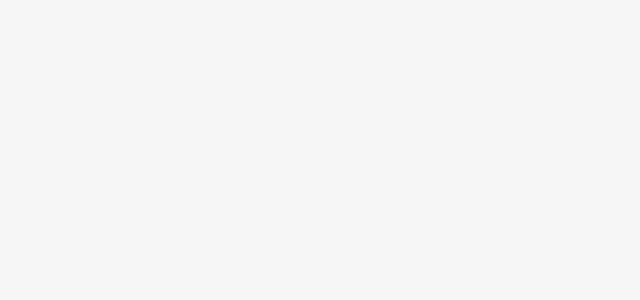
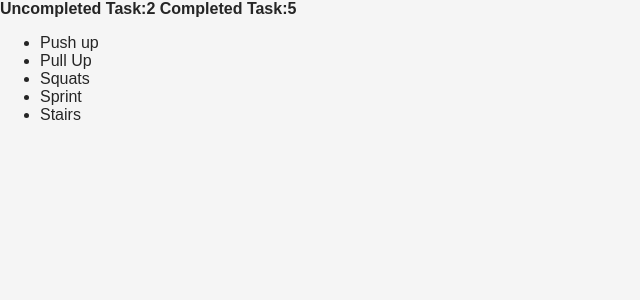
Before and after one commit to hemant-suryawanshi/Test-Masai-Fw15_094, a React (Create React App) app: page / in a window 1280 px wide. Shown: the top 300 px of the page, without its empty margins (0-640 px from the left). Built offline with nearby package versions, Linux system fonts and the light colour scheme.

Commit message:
two Componant Complted
todo Body and Headers Complted

```diff
--- a/src/App.js
+++ b/src/App.js
@@ -1,6 +1,11 @@
 import React from "react";
+import TaskApp from "./components/TaskApp";
 function App() {
-  return <div>{/* Code Here */}</div>;
+  return (
+    <div>
+      <TaskApp />
+    </div>
+  );
 }
 
 export default App;
--- a/src/components/TaskApp.jsx
+++ b/src/components/TaskApp.jsx
@@ -1,17 +1,51 @@
 import React from "react";
+import { useState } from "react";
 
 import styles from "./taskApp.module.css";
 
 import { TaskHeader } from "./TaskHeader";
+import Tasks from "./Tasks/Tasks";
 
 const TaskApp = () => {
+  const [data, setData] = useState([
+    {
+      id: 1,
+      text: "Push up",
+      done: true,
+      count: 2,
+    },
+    {
+      id: 2,
+      text: "Pull Up",
+      done: true,
+      count: 3,
+    },
+    {
+      id: 3,
+      text: "Squats",
+      done: false,
+      count: 1,
+    },
+    {
+      id: 4,
+      text: "Sprint",
+      done: false,
+      count: 5,
+    },
+    {
+      id: 5,
+      text: "Stairs",
+      done: false,
+      count: 200,
+    },
+  ]);
   // NOTE: do not delete `data-testid` key value pair
   return (
     <div data-testid="task-app" className={styles.taskApp}>
       {/* Header */}
-      <TaskHeader />
+      <TaskHeader data={data} />
       {/* Add Task */}
-      {/* Tasks */}
+      <Tasks data={data}/>
     </div>
   );
 };
--- a/src/components/TaskHeader/TaskHeader.jsx
+++ b/src/components/TaskHeader/TaskHeader.jsx
@@ -1,16 +1,17 @@
 import React from "react";
 import styles from "./taskHeader.module.css";
 
-const TaskHeader = () => {
+const TaskHeader = ({ data }) => {
   // sample values to be replaced
-  let totalTask = 0;
-  let unCompletedTask = 0;
+  let totalTask = data.length;
+  let unCompletedTask = data.filter((ele) => ele.done == true);
 
-  // NOTE: do not delete `data-testid` key value pair
   return (
     <div data-testid="task-header" className={styles.taskHeader}>
-      <b data-testid="header-remaining-task">{unCompletedTask}</b>
-      <b data-testid="header-total-task">{totalTask}</b>
+      <b data-testid="header-remaining-task">
+        Uncompleted Task:{unCompletedTask.length}
+      </b>
+      <b data-testid="header-total-task"> Completed Task:{totalTask}</b>
     </div>
   );
 };
--- a/src/components/Tasks/Tasks.jsx
+++ b/src/components/Tasks/Tasks.jsx
@@ -1,16 +1,23 @@
 import React from "react";
 import styles from "./tasks.module.css";
 
-const Tasks = () => {
+const Tasks = ({ data }) => {
   // NOTE: do not delete `data-testid` key value pair
+  // console.log(data);
+
   return (
     <>
-      <ul data-testid="tasks" className={styles.tasks}>
-        {/* Task List */}
-      </ul>
-      <div data-testid="tasks-empty" className={styles.empty}>
-        {/* Show when No Tasks are present */}
-      </div>
+      {data.length != 0 ? (
+        <ul data-testid="tasks" className={styles.tasks}>
+          {data.map((ele) => (
+            <li key={ele.id}>{ele.text}</li>
+          ))}
+        </ul>
+      ) : (
+        <div data-testid="tasks-empty" className={styles.empty}>
+          Show when No Tasks are present
+        </div>
+      )}
     </>
   );
 };
```
Also changed, not shown: 1 other file (tests, documents, lock files or other folders).
